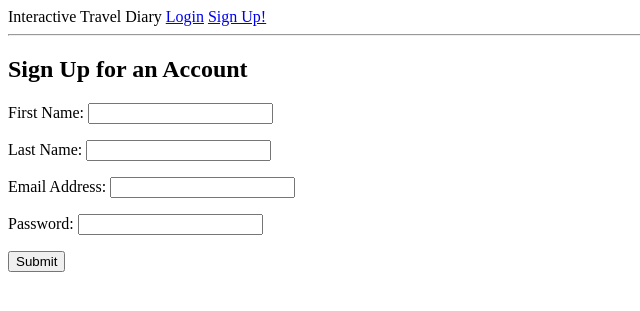
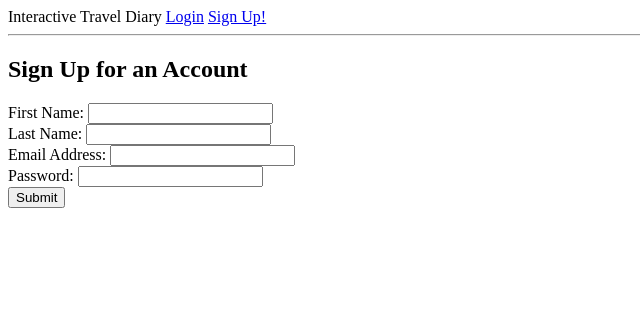
Before and after one commit to nataliaiwona/travel_management_app, a Flask app: page /signup in a window 1280 px wide. Shown: the top 311 px of the page, without its empty margins (0-640 px from the left). Run offline with Flask 2, Linux system fonts and the light colour scheme.

Commit message:
Updated html templates and added add_pin.html page.

```diff
--- a/server.py
+++ b/server.py
@@ -14,6 +14,7 @@ app.secret_key = "MEMORY"
 
 # Raises and error for when you use an undefined variable in Jinja2.
 app.jinja_env.undefined = StrictUndefined
+app.jinja_env.auto_reload = True
 
 
 @app.route('/')
@@ -52,7 +53,7 @@ def signup_process():
 def login_form():
     """Show login form."""
 
-    return render_template("login_form.html")
+    return render_template("login_form.html", loggingin=True)
 
 
 @app.route('/login', methods=['POST'])
@@ -96,18 +97,33 @@ def user_homepage():
     user_id = session.get("user_id")
 
     if user_id:
-        flash("A map will go here!")
-
         user = User.query.get(user_id)
-        print user
         # need to access user object
         # query for user info - aka existing pins
-
     else:
         flash("Please log in to see your map.")
         return redirect("/login")
 
     return render_template("user_homepage.html")
+
+@app.route('/add_pins')
+def add_pins():
+    """Allow user to add pins to map!"""
+
+    print "Add Pins to Map"
+
+    user_id = session.get("user_id")
+
+    if user_id:
+        user=User.query.get(user_id)
+    else:
+        flash("Please log in to add pins to your map.")
+        return redirect("/login")
+
+    return render_template("add_pins.html")
+
+
+
 
 if __name__ == "__main__":
     # Set debug=True here, since it has to be True at the point
--- a/templates/base.html
+++ b/templates/base.html
@@ -8,7 +8,9 @@
 Interactive Travel Diary
 
 {% if "user_id" in session %}
+    <a href="/user_homepage">Your Map</a>
     <a href="/logout">Logout</a>
+
 {% else %}
     <a href="/login">Login</a>
     <a href="/signup">Sign Up!</a>
--- a/templates/login_form.html
+++ b/templates/login_form.html
@@ -23,5 +23,5 @@
 
     </form>
 </div>
-</div>
+
 {% endblock %}
--- a/templates/signup_form.html
+++ b/templates/signup_form.html
@@ -1,15 +1,40 @@
 {% extends 'base.html' %}
 {% block content %}
 
-
+<div>
     <h2>Sign Up for an Account</h2>
     <form action="/signup" method="POST">
-        <p>First Name: <input type="text" name="fname"></p>
-        <p>Last Name: <input type="text" name="lname"></p>
-        <p>Email Address: <input type="text" name="email"></p>
-        <p>Password: <input type="password" name="password"></p>
-    <input type="submit" name="Submit">
+
+        <div class="form-signup">
+            <label>
+                First Name: <input type="text" name="fname" required class="form-ctrl">
+            </label>
+        </div>
+
+        <div class="form-signup">
+            <label>
+                Last Name: <input type="text" name="lname" required class="form-ctrl">
+            </label>
+        </div>
+
+        <div class="form-signup">
+            <label>
+                Email Address: <input type="text" name="email" required class="form-ctrl">
+            </label>
+        </div>
+
+        <div class="form-signup">
+            <label>
+                Password: <input type="password" name="password" required class="form-ctrl">
+            </label>
+
+        </div>
+
+        <div class="form-signup">
+            <input type="submit" name="Submit">
+        </div>
+
     </form>
-
+</div>
 
 {% endblock %}
--- a/templates/user_homepage.html
+++ b/templates/user_homepage.html
@@ -1,6 +1,8 @@
 {% extends 'base.html' %}
 {% block content %}
 
+<h1>Your Map</h1>
+<img src="https://cdn.shopify.com/s/files/1/1025/8957/files/World-Push-Pins-Travel-Map-Rustic-Vintage-560x400.jpg?4204246978315963560">
 
 
 {% endblock %}
```
Also changed, not shown: add_pins.html (added, +9 -0 lines), templates/landing_page.html (+7 -3 lines).
